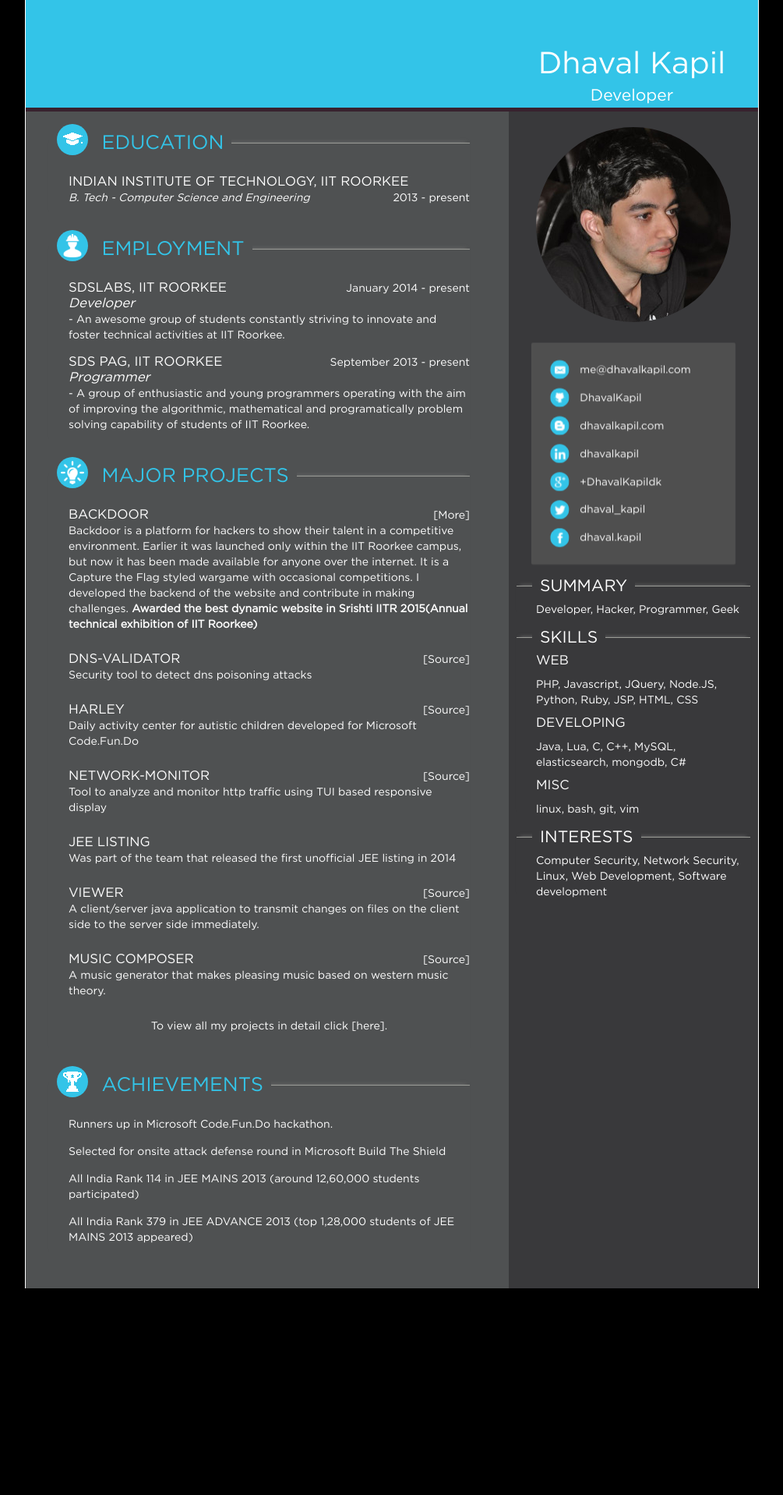
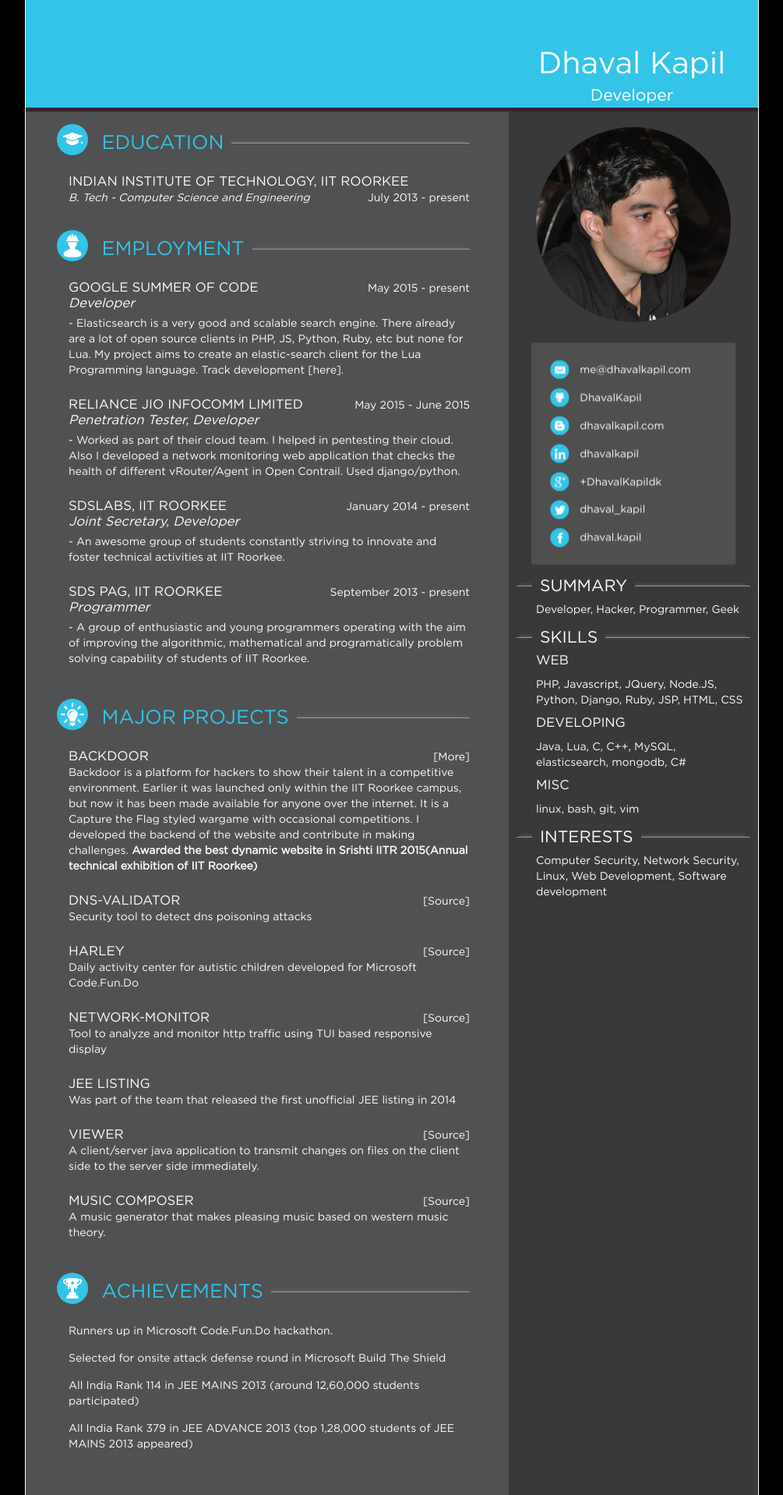
Before and after one commit to DhavalKapil/resume, a Jekyll site: the page built from index.html, in a window 1280 px wide. Shown: the whole page at 78% size, without its empty margins (137-1142 px from the left). Built offline with Jekyll 4.4.1, drawn with Linux system fonts in a browser that asks for light colours; nearby versions of some CDN libraries; before the commit the page ends 1652 px from its top, so only the background shows below that.

Commit message:
Updated content and fixed minor thing

```diff
--- a/_data/details.yml
+++ b/_data/details.yml
@@ -45,13 +45,33 @@ education:
   - school: "Indian Institute of Technology, IIT Roorkee"
     degree: "B. Tech"
     field: "Computer Science and Engineering"
-    from: "2013"
+    from: "July 2013"
     to: "present"
 
 employment:
 
+  - employer: "Google Summer of Code"
+    position: "Developer"
+    description: >
+      Elasticsearch is a very good and scalable search engine. There already
+      are a lot of open source clients in PHP, JS, Python, Ruby, etc but none
+      for Lua. My project aims to create an elastic-search client for the Lua
+      Programming language. Track development
+      <a href = "https://github.com/DhavalKapil/elasticsearch-lua">[here]</a>.
+    from: "May 2015"
+    to: "present"
+
+  - employer: "Reliance Jio Infocomm Limited"
+    position: "Penetration Tester, Developer"
+    description: >
+      Worked as part of their cloud team. I helped in pentesting their cloud.
+      Also I developed a network monitoring web application that checks the
+      health of different vRouter/Agent in Open Contrail. Used django/python.
+    from: "May 2015"
+    to: "June 2015"
+
   - employer: "SDSLabs, IIT Roorkee"
-    position: "Developer"
+    position: "Joint Secretary, Developer"
     description: >
       An awesome group of students constantly striving to innovate and foster
       technical activities at IIT Roorkee.
@@ -70,7 +90,9 @@ employment:
 skills:
 
   - category: "Web"
-    skill_set: "PHP, Javascript, JQuery, Node.JS, Python, Ruby, JSP, HTML, CSS"
+    skill_set: >
+      PHP, Javascript, JQuery, Node.JS, Python, Django, Ruby, JSP, HTML,
+      CSS
 
   - category: "Developing"
     skill_set: "Java, Lua, C, C++, MySQL, elasticsearch, mongodb, C#"
--- a/_data/resources.yml
+++ /dev/null
@@ -1 +0,0 @@
-email_icon: /assets/images/email_icon.gif
--- a/assets/css/style.css
+++ b/assets/css/style.css
@@ -1,7 +1,3 @@
-/*
-  Width: 960px
-  column start: 634px;
-*/
 body {
   background-color: black;
   color: white;
@@ -151,6 +147,10 @@ body {
   font-size: 1.2em;
 }
 
+#employment .description {
+  margin: 5px 0px 10px 0px;
+}
+
 #projects .project-name {
   text-transform: uppercase;
   font-size: 1.2em
@@ -158,10 +158,6 @@ body {
 
 #projects .details_url, .source_url {
   float: right;
-}
-
-#projects .all-projects {
-  text-align: center;
 }
 
 #sidebar {
--- a/index.html
+++ b/index.html
@@ -51,7 +51,7 @@ layout: default
                 {{ emp.from }} - {{ emp.to }}
               </span><br />
               <span class = "position">{{ emp.position }}</span><br />
-              <span class = "description"> - {{ emp.description }}</span>
+              <div class = "description"> - {{ emp.description }}</div>
             </li>
           {% endfor %}
           </ul>
@@ -87,12 +87,6 @@ layout: default
               </p>
             </li>
           {% endfor %}
-
-            <li>
-              <p class = "all-projects">
-                To view all my projects in detail click <a href = "/projects">[here]</a>.
-              </p>
-            </li>
           </ul>
 
         </div>
```
Also changed, not shown: assets/images/profile.jpg.
